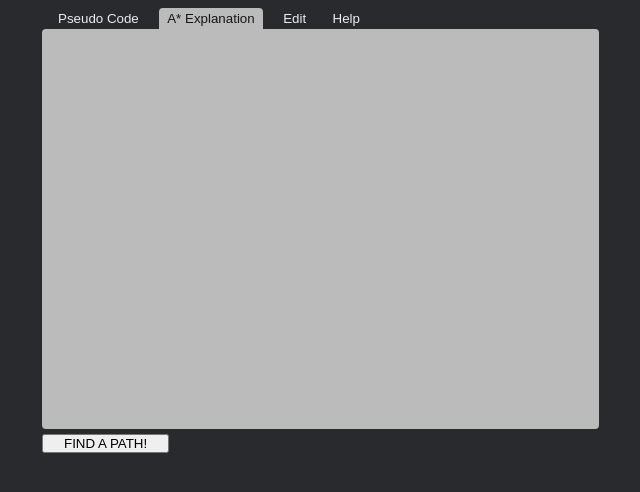
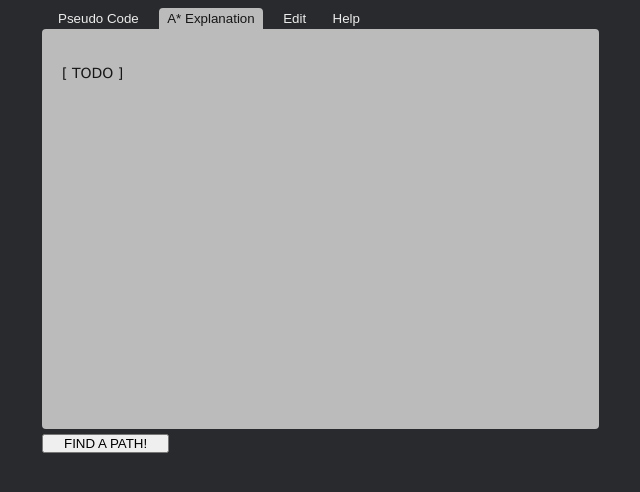
Before and after one commit to Silas-Irmisch/AStarVisualizer, an Electron app: page public/index.html in a window 1100 px wide. Both pictures are taken after a click on the button "A* Explanation". Shown: the full height of the page, 456-1096 px from the left. Drawn offline with Linux system fonts and the light colour scheme.

Commit message:
Progress
Setup for tab-fill: Explanation and Help

```diff
--- a/public/base.css
+++ b/public/base.css
@@ -67,9 +67,30 @@
 	margin-bottom: 5px;
 	padding: 20px;
 	border-radius: 4px;
-	color: #161616
+	color: #161616;
+	overflow-y: scroll;
 }
 
 .astar_control {
 	padding: 0 20px 0 20px
 }
+
+/* https://www.w3schools.com/howto/howto_css_custom_scrollbar.asp */
+::-webkit-scrollbar {
+	width: 10px;
+}
+
+/* Track */
+::-webkit-scrollbar-track {
+background: #f1f1f1;
+}
+
+/* Handle */
+::-webkit-scrollbar-thumb {
+background: #888;
+}
+
+/* Handle on hover */
+::-webkit-scrollbar-thumb:hover {
+background: #555;
+}
--- a/public/content.css
+++ b/public/content.css
@@ -1,5 +1,7 @@
 .plain {
 	font-size: 12px;
+	inline-size: 100%;
+	font-family: 'Lucida Sans', 'Lucida Sans Regular', 'Lucida Grande', 'Lucida Sans Unicode', Geneva, Verdana, sans-serif;
 }
 
 .pseudo_line {
--- a/public/content/explanation.txt
+++ b/public/content/explanation.txt
@@ -0,0 +1 @@
+[ TODO ]
--- a/public/content/help.txt
+++ b/public/content/help.txt
@@ -0,0 +1 @@
+[ TODO ]
--- a/public/index.html
+++ b/public/index.html
@@ -23,12 +23,12 @@
 				<!-- TABS: https://www.w3schools.com/w3css/w3css_tabulators.asp -->
 				<ul>
 					<li><button class="tab-button" onclick="selectTab('tab-pseudo')">Pseudo Code</button></li>
-					<li><button class="tab-button" onclick="selectTab('tab-explan')">A* Explanation</button></li>
+					<li><button class="tab-button" onclick="selectTab('tab-explain')">A* Explanation</button></li>
 					<li><button class="tab-button selected" onclick="selectTab('tab-edit')">Edit</button></li>
 					<li><button class="tab-button" onclick="selectTab('tab-help')">Help</button></li>
 				</ul>
 				<div class="tab" id="tab-pseudo" style="display:none"></div>
-				<div class="tab" id="tab-explan" style="display:none"></div>
+				<div class="tab" id="tab-explain" style="display:none"></div>
 				<div class="tab" id="tab-help" style="display:none"></div>
 				<div class="tab" id="tab-edit">
 					<h3 style="display:inline"> EDITING INTERFACE</h3> &emsp; <button id="toggle_editingmode" onclick="toggleEditingMode()">I'm done!</button>
--- a/public/index.js
+++ b/public/index.js
@@ -19,10 +19,28 @@
 	})
 
 // fill Explanation-Tab with content
-// TODO
+fetch('./content/explanation.txt')
+	.then(res => res.text())
+	.then(text => {
+		let paragraphs = text.split(/\r?\n/)
+
+		let explainTab = document.getElementById('tab-explain')
+		for (let i = 0; i < paragraphs.length; i++) {
+			explainTab.innerHTML += '<br>' + paragraphs[i]
+		}
+	})
 
 // fill Help-Tab with content
-// TODO
+fetch('./content/help.txt')
+	.then(res => res.text())
+	.then(text => {
+		let paragraphs = text.split(/\r?\n/)
+
+		let helpTab = document.getElementById('tab-help')
+		for (let i = 0; i < paragraphs.length; i++) {
+			helpTab.innerHTML += '<br>' + paragraphs[i]
+		}
+	})
 
 // @params: tabName in String
 function selectTab(tabName) {
```
